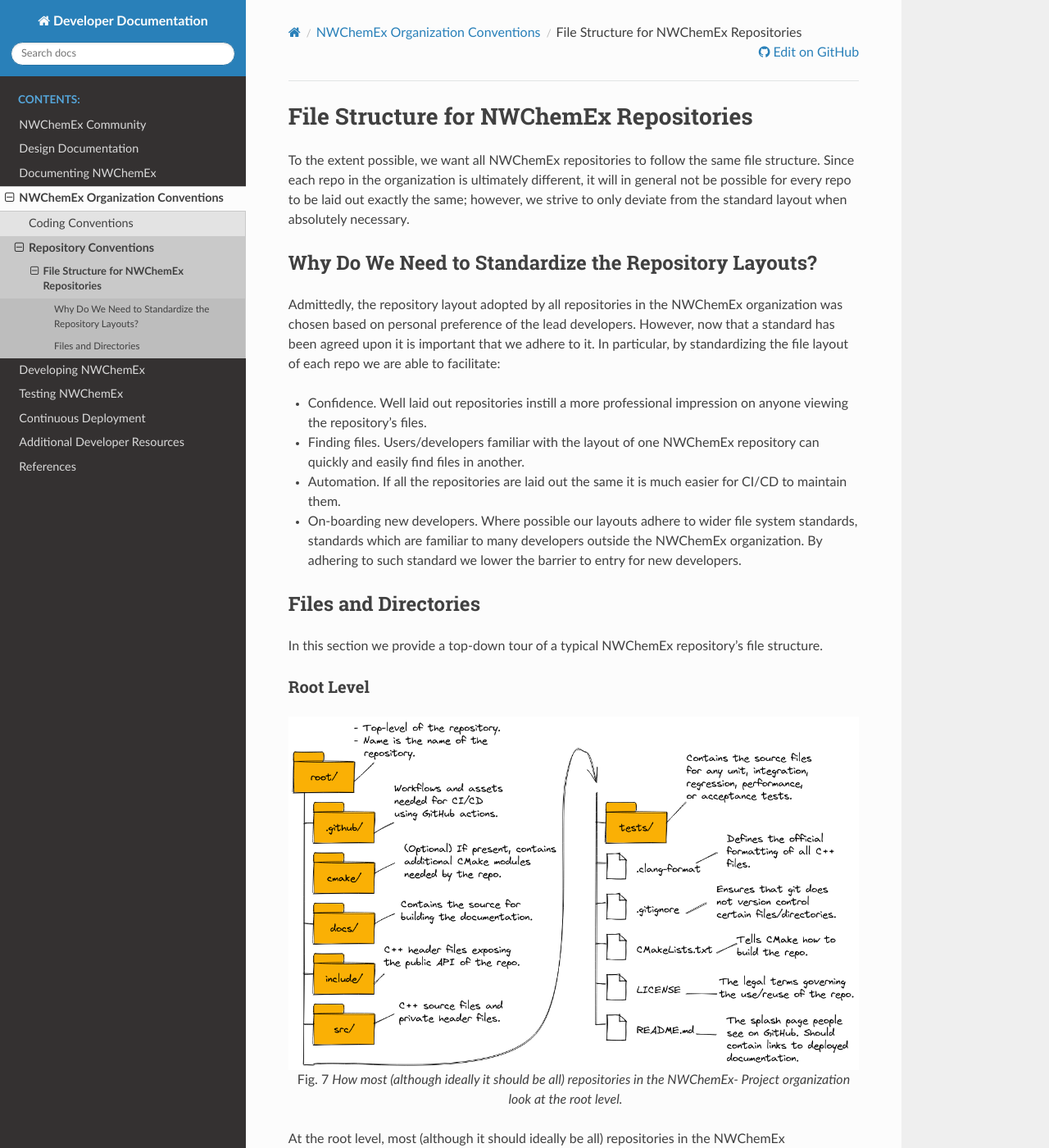
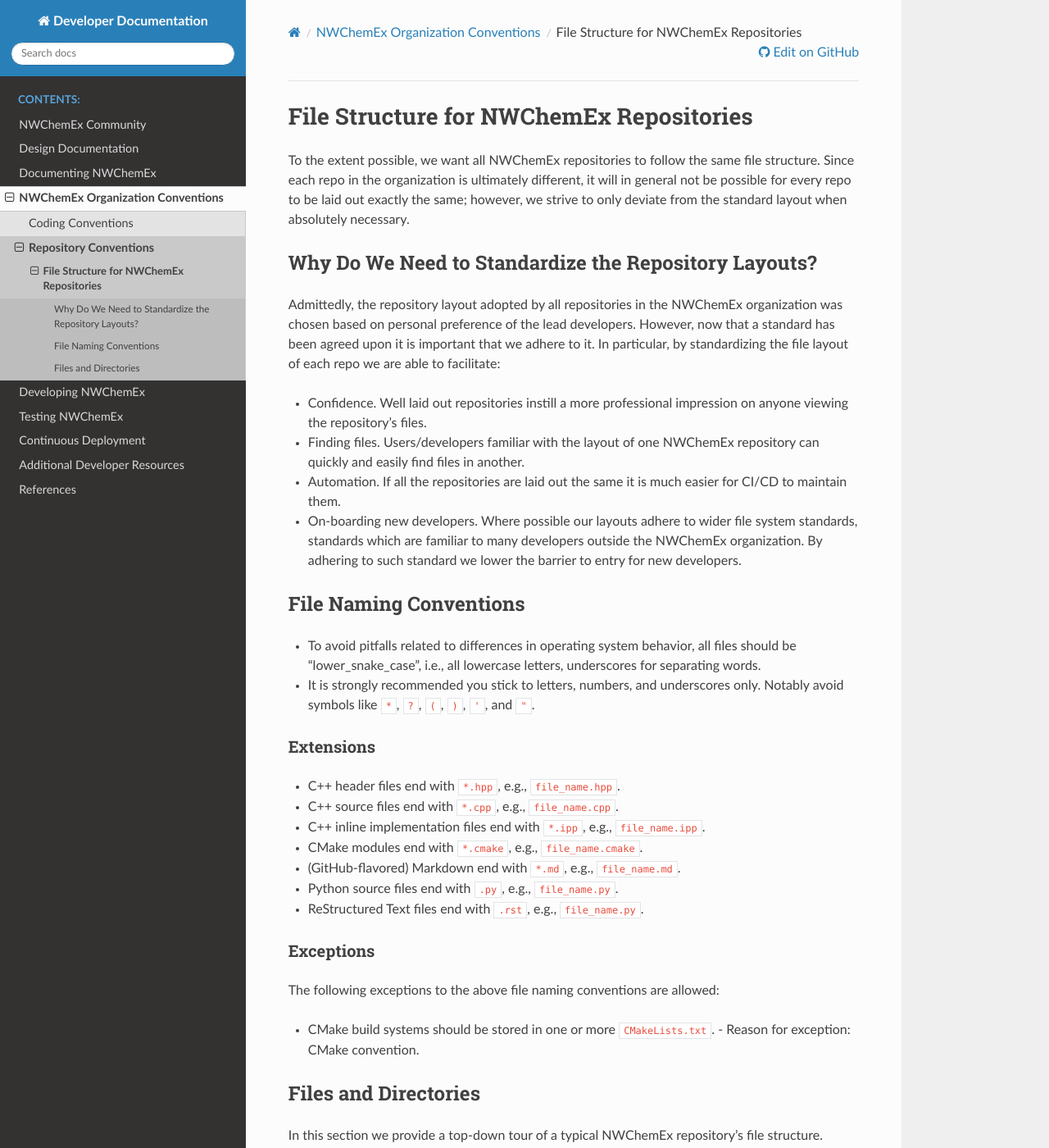
Before and after one commit to NWChemEx/.github, a Sphinx documentation site: the page built from docs/source/conventions/file_structure.rst, in a window 1280 px wide and 1400 px high. Shown: the whole window at 82% size. Built offline with Sphinx 7.4.7 and the Read the Docs theme 3.1.0, drawn with Linux system fonts in a browser that asks for light colours.

Commit message:
move file conventions

```diff
--- a/docs/source/conventions/cxx_conventions.rst
+++ b/docs/source/conventions/cxx_conventions.rst
@@ -8,7 +8,8 @@
 requests are expected to adhere to these conventions. When possible
 ``clang-format`` will be used to enforce them; however, it is not possible to
 automatically enforce all of these conventions. This page is primarily targeted
-at conventions which you must manually adhere to, while ``ci/lint/clang-format.in`` is
+at conventions which you must manually adhere to, while
+``ci/lint/clang-format.in`` is
 the linting file used and should be consulted for the conventions which will be
 automatically enforced.
 
--- a/docs/source/conventions/file_structure.rst
+++ b/docs/source/conventions/file_structure.rst
@@ -42,6 +42,38 @@
   file system standards, standards which are familiar to many developers outside
   the NWChemEx organization. By adhering to such standard we lower the barrier
   to entry for new developers.
+
+***********************
+File Naming Conventions
+***********************
+
+- To avoid pitfalls related to differences in operating system behavior, all
+  files should be "lower_snake_case", i.e., all lowercase letters, underscores
+  for separating words.
+- It is strongly recommended you stick to letters, numbers, and underscores
+  only. Notably avoid symbols like ``*``, ``?``, ``(``, ``)``, ``'``,
+  and ``"``.
+
+Extensions
+==========
+
+- C++ header files end with ``*.hpp``, e.g., ``file_name.hpp``.
+- C++ source files end with ``*.cpp``, e.g., ``file_name.cpp``.
+- C++ inline implementation files end with ``*.ipp``, e.g., ``file_name.ipp``.
+- CMake modules end with ``*.cmake``, e.g., ``file_name.cmake``.
+- (GitHub-flavored) Markdown end with ``*.md``, e.g., ``file_name.md``.
+- Python source files end with ``.py``, e.g., ``file_name.py``.
+- ReStructured Text files end with ``.rst``, e.g., ``file_name.py``.
+
+
+Exceptions
+==========
+
+The following exceptions to the above file naming conventions are allowed:
+
+- CMake build systems should be stored in one or more ``CMakeLists.txt``.
+  - Reason for exception: CMake convention.
+
 
 *********************
 Files and Directories
```
Also changed, not shown: docs/source/conventions/index.rst (+0 -7 lines).
